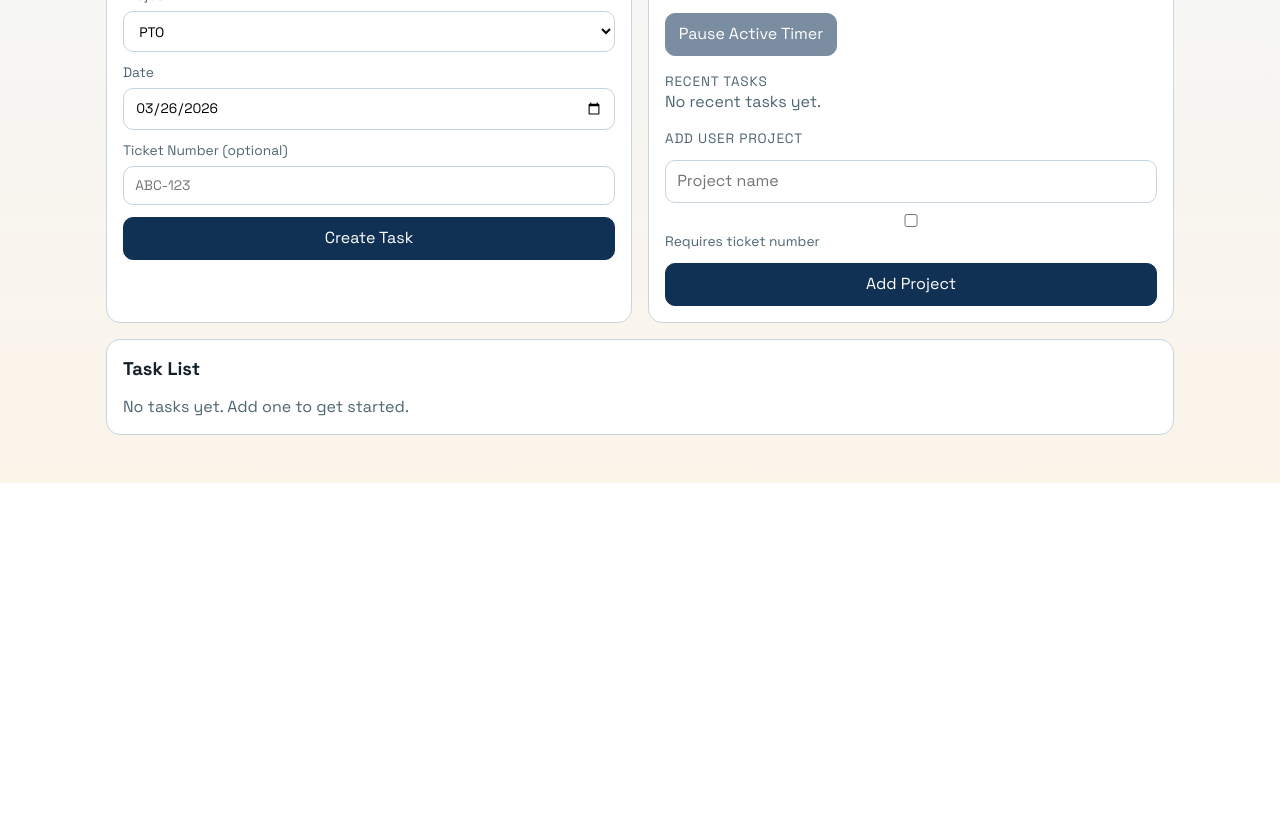
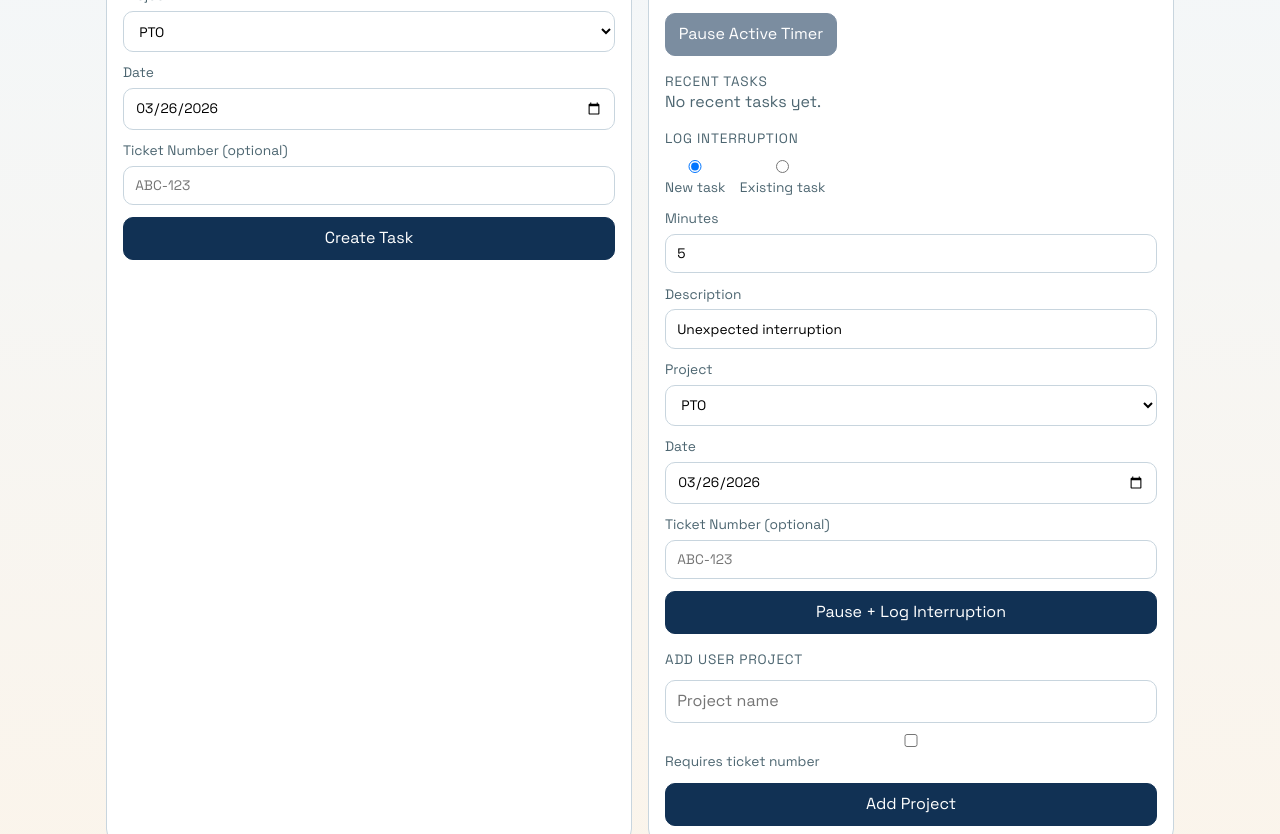
Before and after one commit to dLars99/timesheets, a React (Vite) app in the folder web/: page / in a window 1280 px wide. Shown: the part 480-1314 px from the top of the page. Before the commit the page ends 963 px from the top, so only its background shows below. Built offline with nearby package versions, Linux system fonts and the light colour scheme.

Commit message:
Add interruption logging and close warning behavior

```diff
--- a/web/src/App.css
+++ b/web/src/App.css
@@ -169,6 +169,12 @@
   gap: 0.5rem;
 }
 
+.toggle-row {
+  display: flex;
+  gap: 0.9rem;
+  flex-wrap: wrap;
+}
+
 .checkbox-row input {
   margin: 0;
 }
--- a/web/src/App.tsx
+++ b/web/src/App.tsx
@@ -10,6 +10,7 @@
 function App() {
   const hydrate = useTimesheetStore((state) => state.hydrate)
   const pauseActiveTimer = useTimesheetStore((state) => state.pauseActiveTimer)
+  const activeTimerTaskId = useTimesheetStore((state) => state.activeTimerTaskId)
   const recoveryMessage = useTimesheetStore((state) => state.recoveryMessage)
   const clearRecoveryMessage = useTimesheetStore(
     (state) => state.clearRecoveryMessage,
@@ -22,15 +23,58 @@
   }, [hydrate])
 
   useEffect(() => {
-    const onBeforeUnload = () => {
+    const onBeforeUnload = (event: BeforeUnloadEvent) => {
+      if (!activeTimerTaskId) {
+        return undefined
+      }
+
       pauseActiveTimer()
+
+      const message = 'You have an active timer. Closing now will pause it.'
+      event.preventDefault()
+      event.returnValue = message
+      return message
     }
 
     window.addEventListener('beforeunload', onBeforeUnload)
     return () => {
       window.removeEventListener('beforeunload', onBeforeUnload)
     }
-  }, [pauseActiveTimer])
+  }, [activeTimerTaskId, pauseActiveTimer])
+
+  useEffect(() => {
+    if (!(typeof window !== 'undefined' && '__TAURI_INTERNALS__' in window)) {
+      return undefined
+    }
+
+    let unlisten: (() => void) | null = null
+
+    void (async () => {
+      const { getCurrentWindow } = await import('@tauri-apps/api/window')
+      unlisten = await getCurrentWindow().onCloseRequested((event) => {
+        if (!activeTimerTaskId) {
+          return
+        }
+
+        const shouldClose = window.confirm(
+          'A timer is currently running. Close the app and pause the timer?',
+        )
+
+        if (!shouldClose) {
+          event.preventDefault()
+          return
+        }
+
+        pauseActiveTimer()
+      })
+    })()
+
+    return () => {
+      if (unlisten) {
+        unlisten()
+      }
+    }
+  }, [activeTimerTaskId, pauseActiveTimer])
 
   const today = format(new Date(), 'yyyy-MM-dd')
   const todayTotalMs = useMemo(() => {
--- a/web/src/components/TimerPanel.tsx
+++ b/web/src/components/TimerPanel.tsx
@@ -1,4 +1,5 @@
 import { useEffect, useMemo, useState } from 'react'
+import { format } from 'date-fns'
 import { formatDuration } from '../lib/time'
 import { useTimesheetStore } from '../stores/useTimesheetStore'
 
@@ -11,11 +12,21 @@
   const pauseActiveTimer = useTimesheetStore((state) => state.pauseActiveTimer)
   const getRecentTasks = useTimesheetStore((state) => state.getRecentTasks)
   const addProject = useTimesheetStore((state) => state.addProject)
+  const addTask = useTimesheetStore((state) => state.addTask)
+  const addTimeToTask = useTimesheetStore((state) => state.addTimeToTask)
 
   const [tick, setTick] = useState(Date.now())
   const [projectName, setProjectName] = useState('')
   const [requiresTicket, setRequiresTicket] = useState(false)
   const [projectError, setProjectError] = useState<string | null>(null)
+  const [interruptMode, setInterruptMode] = useState<'new' | 'existing'>('new')
+  const [interruptMinutes, setInterruptMinutes] = useState('5')
+  const [interruptDate, setInterruptDate] = useState(format(new Date(), 'yyyy-MM-dd'))
+  const [interruptDescription, setInterruptDescription] = useState('Unexpected interruption')
+  const [interruptProjectId, setInterruptProjectId] = useState('')
+  const [interruptTicket, setInterruptTicket] = useState('')
+  const [targetTaskId, setTargetTaskId] = useState('')
+  const [interruptError, setInterruptError] = useState<string | null>(null)
 
   useEffect(() => {
     const id = window.setInterval(() => setTick(Date.now()), 1000)
@@ -41,6 +52,21 @@
 
   const recentTasks = getRecentTasks(3)
 
+  useEffect(() => {
+    if (!interruptProjectId && projects[0]) {
+      setInterruptProjectId(projects[0].id)
+    }
+
+    if (!targetTaskId && tasks[0]) {
+      setTargetTaskId(tasks[0].id)
+    }
+  }, [projects, tasks, interruptProjectId, targetTaskId])
+
+  const interruptProject = useMemo(
+    () => projects.find((project) => project.id === interruptProjectId),
+    [projects, interruptProjectId],
+  )
+
   const handleAddProject = (event: React.FormEvent<HTMLFormElement>) => {
     event.preventDefault()
     setProjectError(null)
@@ -53,6 +79,48 @@
 
     setProjectName('')
     setRequiresTicket(false)
+  }
+
+  const handleLogInterruption = (event: React.FormEvent<HTMLFormElement>) => {
+    event.preventDefault()
+    setInterruptError(null)
+
+    const minutes = Number(interruptMinutes)
+    if (!Number.isFinite(minutes) || minutes <= 0) {
+      setInterruptError('Interruption minutes must be greater than zero.')
+      return
+    }
+
+    const durationMs = minutes * 60000
+
+    if (activeTask) {
+      pauseActiveTimer()
+    }
+
+    if (interruptMode === 'existing') {
+      if (!targetTaskId) {
+        setInterruptError('Select a task to log interruption time.')
+        return
+      }
+      addTimeToTask(targetTaskId, durationMs)
+      return
+    }
+
+    const result = addTask({
+      description: interruptDescription,
+      projectId: interruptProjectId,
+      taskDate: interruptDate,
+      ticketNumber: interruptTicket,
+      totalMs: durationMs,
+    })
+
+    if (result) {
+      setInterruptError(result)
+      return
+    }
+
+    setInterruptDescription('Unexpected interruption')
+    setInterruptTicket('')
   }
 
   return (
@@ -86,6 +154,104 @@
         </div>
       </div>
 
+      <form className="inline-form" onSubmit={handleLogInterruption}>
+        <p className="label">Log Interruption</p>
+
+        <div className="toggle-row">
+          <label className="checkbox-row">
+            <input
+              type="radio"
+              name="interrupt-mode"
+              checked={interruptMode === 'new'}
+              onChange={() => setInterruptMode('new')}
+            />
+            New task
+          </label>
+          <label className="checkbox-row">
+            <input
+              type="radio"
+              name="interrupt-mode"
+              checked={interruptMode === 'existing'}
+              onChange={() => setInterruptMode('existing')}
+            />
+            Existing task
+          </label>
+        </div>
+
+        <label>
+          Minutes
+          <input
+            type="number"
+            min="1"
+            step="1"
+            value={interruptMinutes}
+            onChange={(event) => setInterruptMinutes(event.target.value)}
+          />
+        </label>
+
+        {interruptMode === 'existing' ? (
+          <label>
+            Target Task
+            <select
+              value={targetTaskId}
+              onChange={(event) => setTargetTaskId(event.target.value)}
+            >
+              {tasks.map((task) => (
+                <option key={task.id} value={task.id}>
+                  {task.description}
+                </option>
+              ))}
+            </select>
+          </label>
+        ) : (
+          <>
+            <label>
+              Description
+              <input
+                value={interruptDescription}
+                onChange={(event) => setInterruptDescription(event.target.value)}
+              />
+            </label>
+
+            <label>
+              Project
+              <select
+                value={interruptProjectId}
+                onChange={(event) => setInterruptProjectId(event.target.value)}
+              >
+                {projects.map((project) => (
+                  <option key={project.id} value={project.id}>
+                    {project.name}
+                  </option>
+                ))}
+              </select>
+            </label>
+
+            <label>
+              Date
+              <input
+                type="date"
+                value={interruptDate}
+                onChange={(event) => setInterruptDate(event.target.value)}
+              />
+            </label>
+
+            <label>
+              Ticket Number {interruptProject?.requiresTicket ? '(required)' : '(optional)'}
+              <input
+                value={interruptTicket}
+                required={Boolean(interruptProject?.requiresTicket)}
+                onChange={(event) => setInterruptTicket(event.target.value)}
+                placeholder="ABC-123"
+              />
+            </label>
+          </>
+        )}
+
+        <button type="submit">Pause + Log Interruption</button>
+        {interruptError && <p className="form-error">{interruptError}</p>}
+      </form>
+
       <form className="inline-form" onSubmit={handleAddProject}>
         <p className="label">Add User Project</p>
         <input
--- a/web/src/stores/useTimesheetStore.ts
+++ b/web/src/stores/useTimesheetStore.ts
@@ -13,6 +13,7 @@
   projectId: ID
   taskDate: string
   ticketNumber?: string
+  totalMs?: number
 }
 
 interface TaskUpdate {
@@ -29,6 +30,7 @@
   hydrate: () => Promise<void>
   addProject: (name: string, requiresTicket: boolean) => string | null
   addTask: (input: TaskInput) => string | null
+  addTimeToTask: (taskId: ID, deltaMs: number) => void
   updateTask: (taskId: ID, update: TaskUpdate) => string | null
   deleteTask: (taskId: ID) => void
   startTimer: (taskId: ID) => void
@@ -250,7 +252,7 @@
         projectId: input.projectId,
         taskDate: input.taskDate,
         ticketNumber: input.ticketNumber?.trim() || undefined,
-        totalMs: 0,
+        totalMs: Math.max(0, input.totalMs ?? 0),
         createdAt: now,
         updatedAt: now,
       }
@@ -258,6 +260,27 @@
       set((state) => ({ tasks: [...state.tasks, task] }))
       persistCurrent(get())
       return null
+    },
+
+    addTimeToTask: (taskId, deltaMs) => {
+      const safeDelta = Math.max(0, deltaMs)
+      if (safeDelta <= 0) {
+        return
+      }
+
+      const now = new Date().toISOString()
+      set((state) => ({
+        tasks: state.tasks.map((task) =>
+          task.id === taskId
+            ? {
+                ...task,
+                totalMs: task.totalMs + safeDelta,
+                updatedAt: now,
+              }
+            : task,
+        ),
+      }))
+      persistCurrent(get())
     },
 
     updateTask: (taskId, update) => {
```
